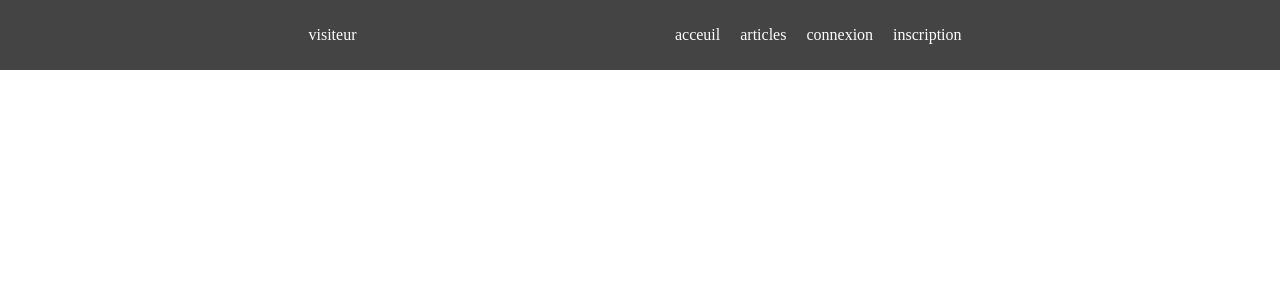
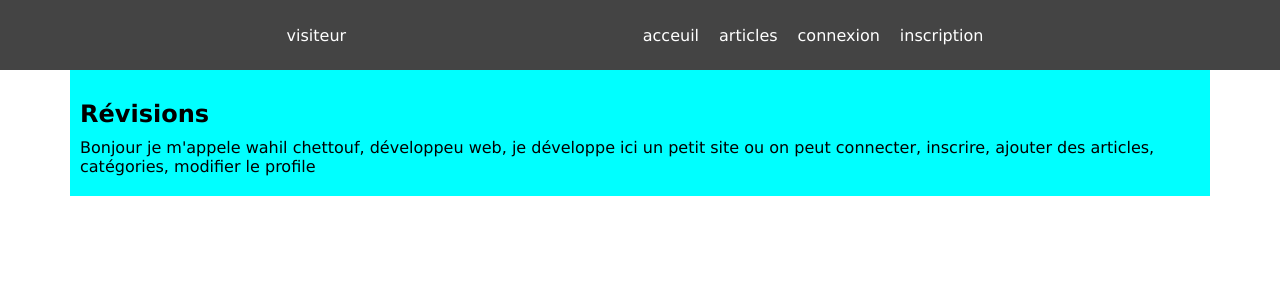
Before and after one commit to Wahil-dev/projet-revisions, a PHP site: page / in a window 1280 px wide. Shown: the top 300 px of the page. Run offline with PHP 8.4, Linux system fonts and the light colour scheme.

Commit message:
index style, mQuery file

```diff
--- /dev/null
+++ b/assets/css/mQuery.css
@@ -0,0 +1,21 @@
+@media screen and (max-width:1200px) {
+    .container {
+        width: 992px;
+    }
+}
+
+
+
+@media screen and (max-width:992px) {
+    .container {
+        width: 768px;
+    }
+}
+
+
+
+@media screen and (max-width:768px) {
+    .container {
+        width: 100%;
+    }
+}
--- a/assets/css/style.css
+++ b/assets/css/style.css
@@ -2,6 +2,8 @@
     margin: 0;
     padding: 0;
     box-sizing: border-box;
+    scroll-behavior: smooth;
+    font-family: 'Lucida Sans', 'Lucida Sans Regular', 'Lucida Grande', 'Lucida Sans Unicode', Geneva, Verdana, sans-serif;
 }
 
 li {
@@ -10,6 +12,18 @@ li {
 
 a {
     text-decoration: none;
+}
+
+.abs-lien {
+    position: absolute;
+    top: 10px;
+    left: 10px;
+    padding: 10px 15px;
+    background-color: blueviolet;
+    color: white;
+}
+.abs-lien:hover {
+    background-color: rgb(159, 96, 218);
 }
 
 .err-msg {
@@ -32,6 +46,13 @@ a {
     align-items: center;
 }
 
+.container {
+    padding: 20px 10px;
+    width: 1140px;
+    margin: auto;
+    background-color: aqua;
+}
+
 header {
     background-color: #444;
     height: 70px;
@@ -49,12 +70,11 @@ header a {
     color: white;
 }
 
-.container {
-    padding: 10px;
-    width: 1140px;
-}
-
 .info {
     background-color: aqua;
     padding: 10px;
 }
+
+.title {
+    padding: 10px 0;
+}
--- a/connexion.php
+++ b/connexion.php
@@ -4,6 +4,7 @@
     $user->redirect_if_logged();
 ?>
 <?php require_once("inc/head2.php")?>
+        <a href="index.php" class="abs-lien">Acceuil</a>
         <form class="form" action="inc/b_conn.php" method="post">
             <input type="text" name="login" id="login" class="inp">
             <span class="err-msg"><?php echo isset($_SESSION["loginErr"]) ? $_SESSION["loginErr"] : ""?></span>
--- a/inc/head.php
+++ b/inc/head.php
@@ -9,6 +9,7 @@
     <meta name="viewport" content="width=device-width, initial-scale=1.0">
     <title>index</title>
     <link rel="stylesheet" href="assets/css/style.css">
+    <link rel="stylesheet" href="assets/css/mQuery.css">
 </head>
 <body>
     <header class="flex-r">
--- a/inc/head2.php
+++ b/inc/head2.php
@@ -6,6 +6,7 @@
         <meta name="viewport" content="width=device-width, initial-scale=1.0">
         <title>connexion</title>
         <link rel="stylesheet" href="assets/css/style.css">
+        <link rel="stylesheet" href="assets/css/mQuery.css">
     </head>
 <body>
     <div class="container">
--- a/index.php
+++ b/index.php
@@ -1,5 +1,15 @@
 
     <?php
         require_once("inc/head.php");
+    ?>
+
+    <section class="presentation">
+        <h1 class="title">Révisions</h1>
+        <article class="pres-content">
+            <p>Bonjour je m'appele wahil chettouf, développeu web, je développe ici un petit site ou on peut connecter, inscrire, ajouter des articles, catégories, modifier le profile</p>
+        </article>
+    </section>
+
+    <?php
         require_once("inc/footer.php");
     ?>
--- a/inscription.php
+++ b/inscription.php
@@ -4,6 +4,7 @@
     $user->redirect_if_logged();
 ?>
 <?php require_once("inc/head2.php")?>
+        <a href="index.php" class="abs-lien">Acceuil</a>
         <form class="form" action="inc/b_inscrt.php" method="post">
             <input type="text" name="login" id="login" class="inp" placeholder="Login">
             <span class="err-msg"><?php echo isset($_SESSION["loginErr"]) ? $_SESSION["loginErr"] : ""?></span>
```
